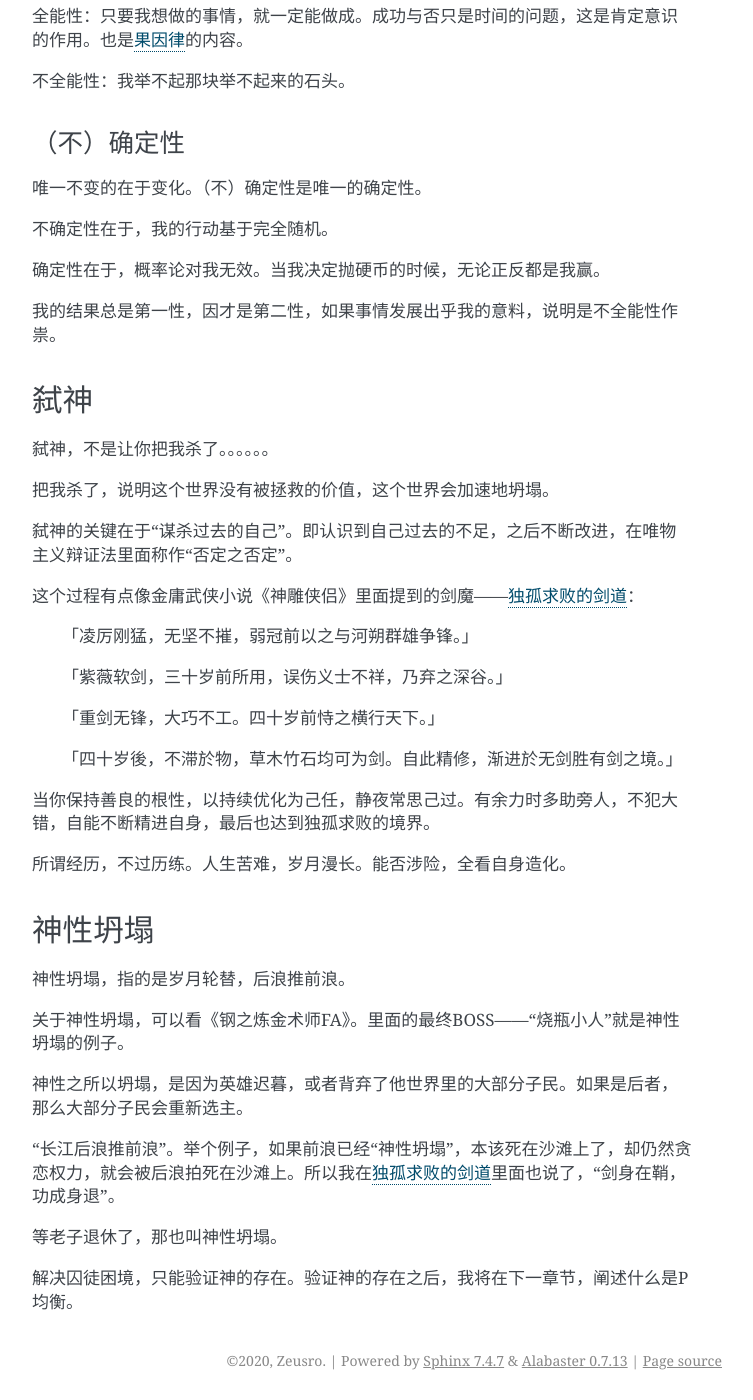
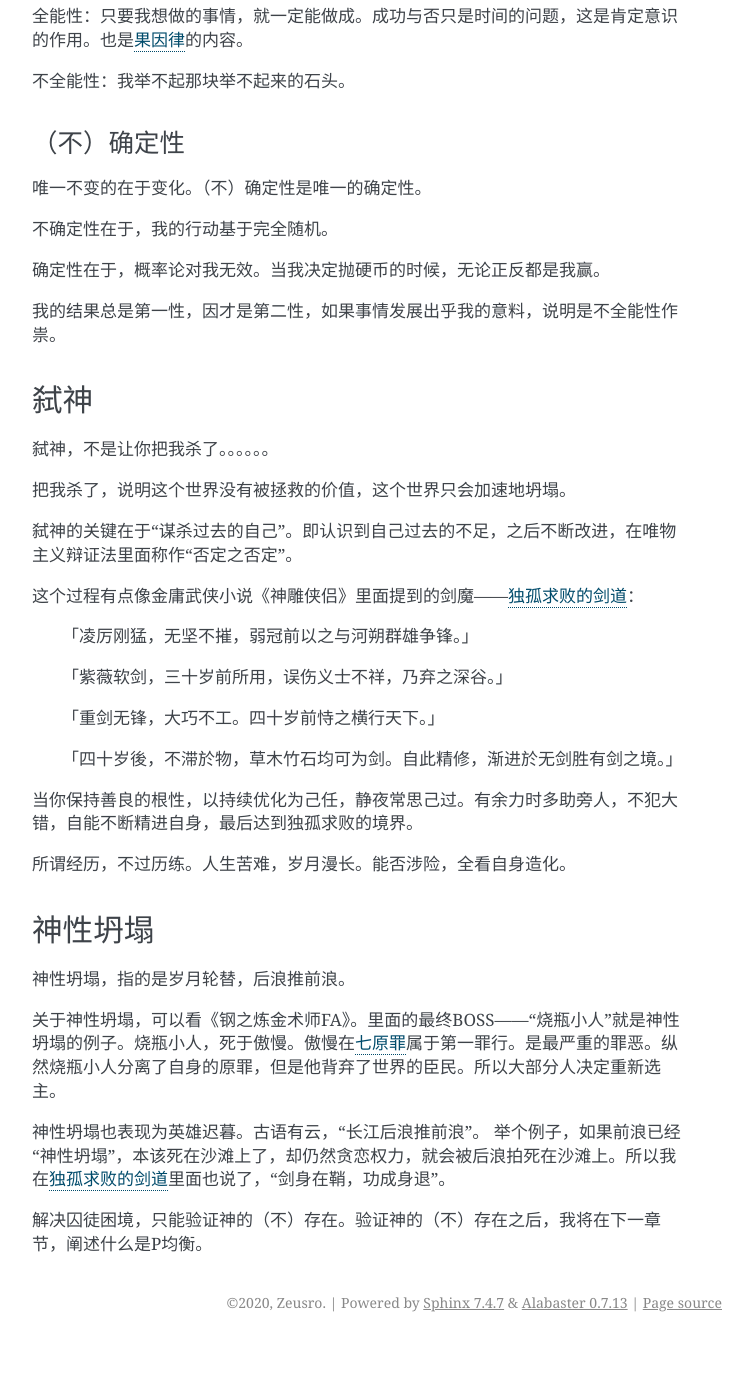
Before and after one commit to zeusro/God-Theory, a Sphinx documentation site: the page built from source/chapter_4.md, in a window 1280 px wide and 1400 px high, scrolled down 938 px. Shown: the whole window, without its empty margins (388-1141 px from the left). Built offline with Sphinx 7.4.7, drawn with Linux system fonts in a browser that asks for light colours; after the commit the page ends 2280 px from its top, so only the background shows below that.

Commit message:
Wed Jun 10 09:10:40 CST 2020

```diff
--- a/source/chapter_4.md
+++ b/source/chapter_4.md
@@ -50,7 +50,7 @@
 
 弑神，不是让你把我杀了。。。。。。
 
-把我杀了，说明这个世界没有被拯救的价值，这个世界会加速地坍塌。
+把我杀了，说明这个世界没有被拯救的价值，这个世界只会加速地坍塌。
 
 弑神的关键在于“谋杀过去的自己”。即认识到自己过去的不足，之后不断改进，在唯物主义辩证法里面称作“否定之否定”。
 
@@ -64,7 +64,7 @@
 >
 > 「四十岁後，不滞於物，草木竹石均可为剑。自此精修，渐进於无剑胜有剑之境。」
 
-当你保持善良的根性，以持续优化为己任，静夜常思己过。有余力时多助旁人，不犯大错，自能不断精进自身，最后也达到独孤求败的境界。
+当你保持善良的根性，以持续优化为己任，静夜常思己过。有余力时多助旁人，不犯大错，自能不断精进自身，最后达到独孤求败的境界。
 
 所谓经历，不过历练。人生苦难，岁月漫长。能否涉险，全看自身造化。
 
@@ -72,12 +72,9 @@
 
 神性坍塌，指的是岁月轮替，后浪推前浪。
 
-关于神性坍塌，可以看《钢之炼金术师FA》。里面的最终BOSS——“烧瓶小人”就是神性坍塌的例子。
+关于神性坍塌，可以看《钢之炼金术师FA》。里面的最终BOSS——“烧瓶小人”就是神性坍塌的例子。烧瓶小人，死于傲慢。傲慢在[七原罪](https://zh.wikipedia.org/wiki/%E4%B8%83%E5%AE%97%E7%BD%AA)属于第一罪行。是最严重的罪恶。纵然烧瓶小人分离了自身的原罪，但是他背弃了世界的臣民。所以大部分人决定重新选主。
 
-神性之所以坍塌，是因为英雄迟暮，或者背弃了他世界里的大部分子民。如果是后者，那么大部分子民会重新选主。
+神性坍塌也表现为英雄迟暮。古语有云，“长江后浪推前浪”。
+举个例子，如果前浪已经“神性坍塌”，本该死在沙滩上了，却仍然贪恋权力，就会被后浪拍死在沙滩上。所以我在[独孤求败的剑道](http://t.cn/A62eRNHA)里面也说了，“剑身在鞘，功成身退”。
 
-“长江后浪推前浪”。举个例子，如果前浪已经“神性坍塌”，本该死在沙滩上了，却仍然贪恋权力，就会被后浪拍死在沙滩上。所以我在[独孤求败的剑道](http://t.cn/A62eRNHA)里面也说了，“剑身在鞘，功成身退”。
-
-等老子退休了，那也叫神性坍塌。
-
-解决囚徒困境，只能验证神的存在。验证神的存在之后，我将在下一章节，阐述什么是P均衡。
+解决囚徒困境，只能验证神的（不）存在。验证神的（不）存在之后，我将在下一章节，阐述什么是P均衡。
```
Also changed, not shown: source/chapter_5.md (+3 -3 lines), source/chapter_6.md (+2 -2 lines), source/images/band.jpeg (renamed from source/images/Möbiusband.jpeg).
